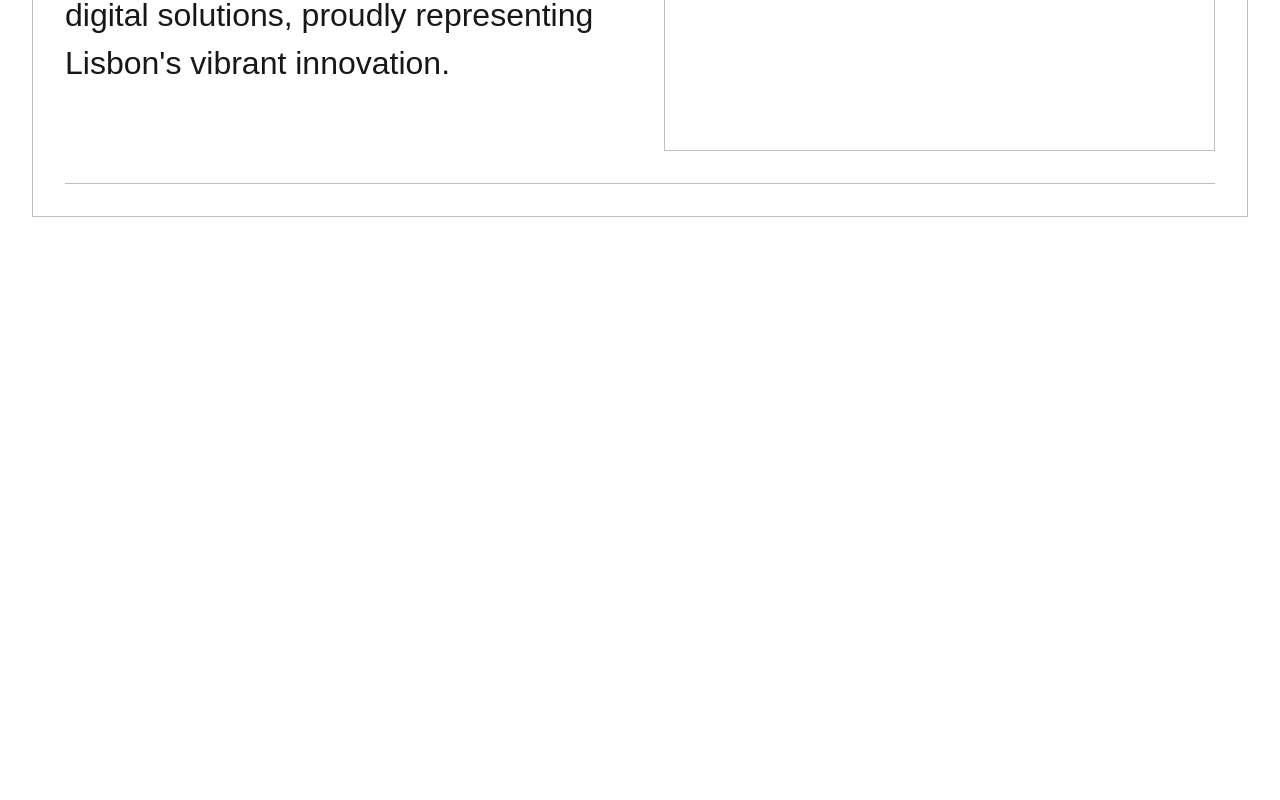
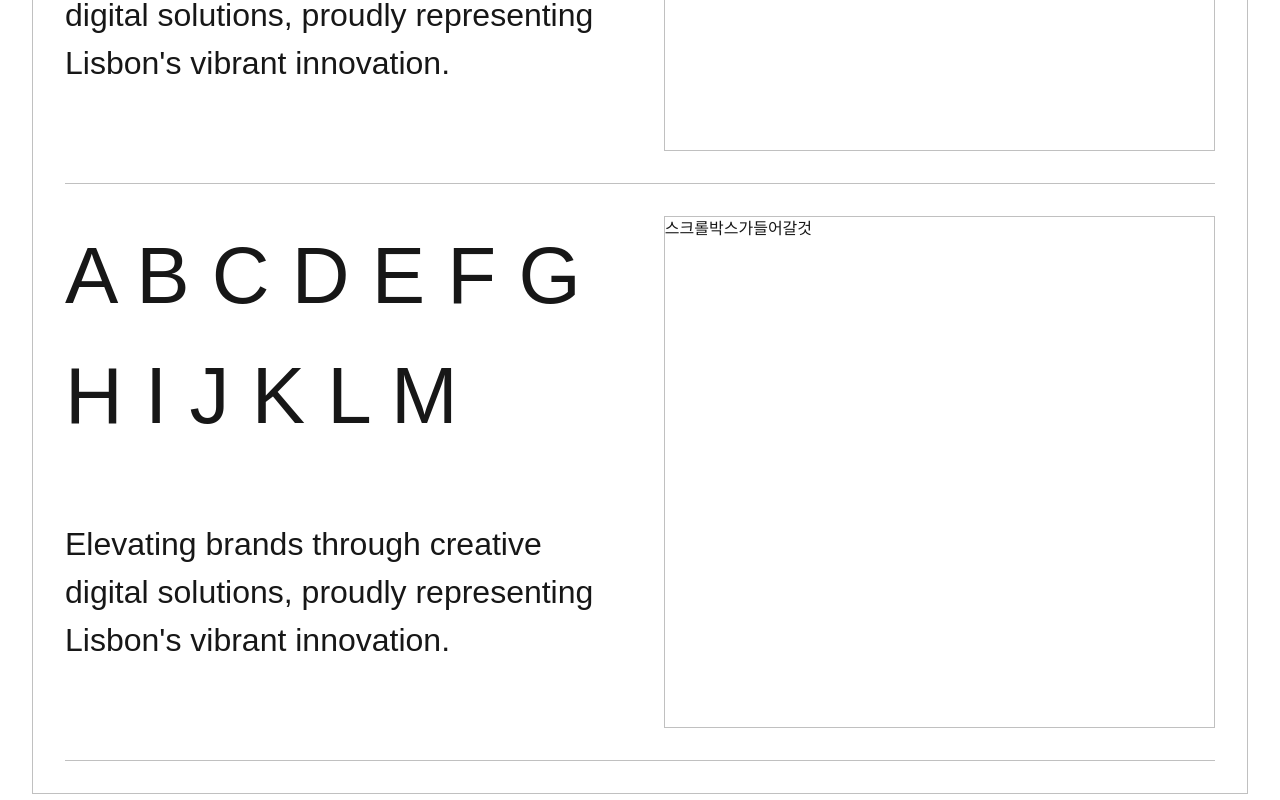
Before and after one commit to lwj-awesome/lwj, a Next.js app: page / in a window 1280 px wide. Shown: the part 1181-1981 px from the top of the page. Before the commit the page ends 1430 px from the top, so only its background shows below. Built offline with nearby package versions, Linux system fonts and the light colour scheme.

Commit message:
프로젝트 레이아웃 설정 및 스타일 설정

```diff
--- a/src/app/page.module.css
+++ b/src/app/page.module.css
@@ -74,3 +74,28 @@
   width: 50vw;
   height: 40vw;
 }
+
+/* project  */
+.project {
+  display: flex;
+  gap: 3rem;
+}
+.project_desc {
+  display: flex;
+  flex-direction: column;
+  gap: 4rem;
+  width: 50vw;
+}
+
+.project_desc > h1 {
+  font-size: 5rem;
+}
+.project_desc > p {
+  font-size: 2rem;
+}
+
+.project_image {
+  border: 1px solid silver;
+  width: 50vw;
+  height: 40vw;
+}
--- a/src/app/page.tsx
+++ b/src/app/page.tsx
@@ -1,5 +1,4 @@
 import styles from "./page.module.css";
-
 export default function Home() {
   return (
     <div className={styles.layout}>
@@ -35,6 +34,17 @@ export default function Home() {
           스크롤박스가들어갈것
         </article>
       </section>
+
+      <section className={`${styles.sectionBlock} ${styles.project}`}>
+        <article className={styles.project_desc}>
+          <h1>A B C D E F G H I J K L M</h1>
+          <p>
+            Elevating brands through creative digital solutions, proudly
+            representing Lisbon's vibrant innovation.
+          </p>
+        </article>
+        <article className={styles.project_image}>스크롤박스가들어갈것</article>
+      </section>
     </div>
   );
 }
```
